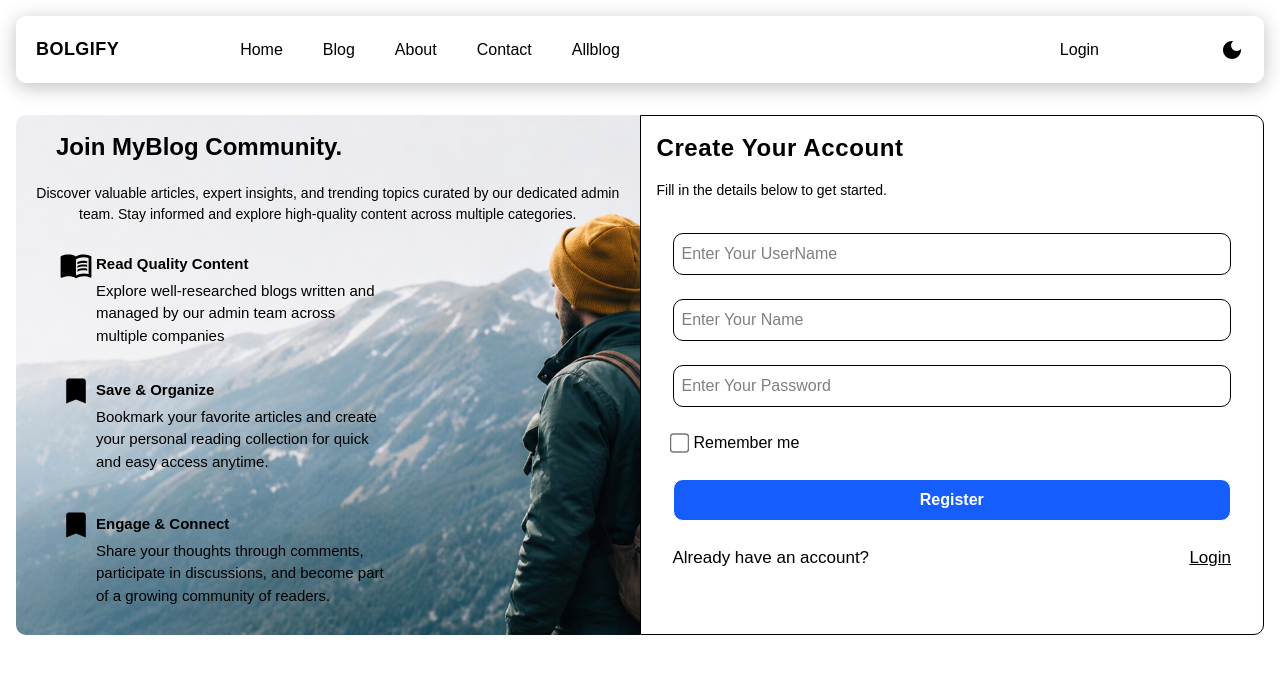
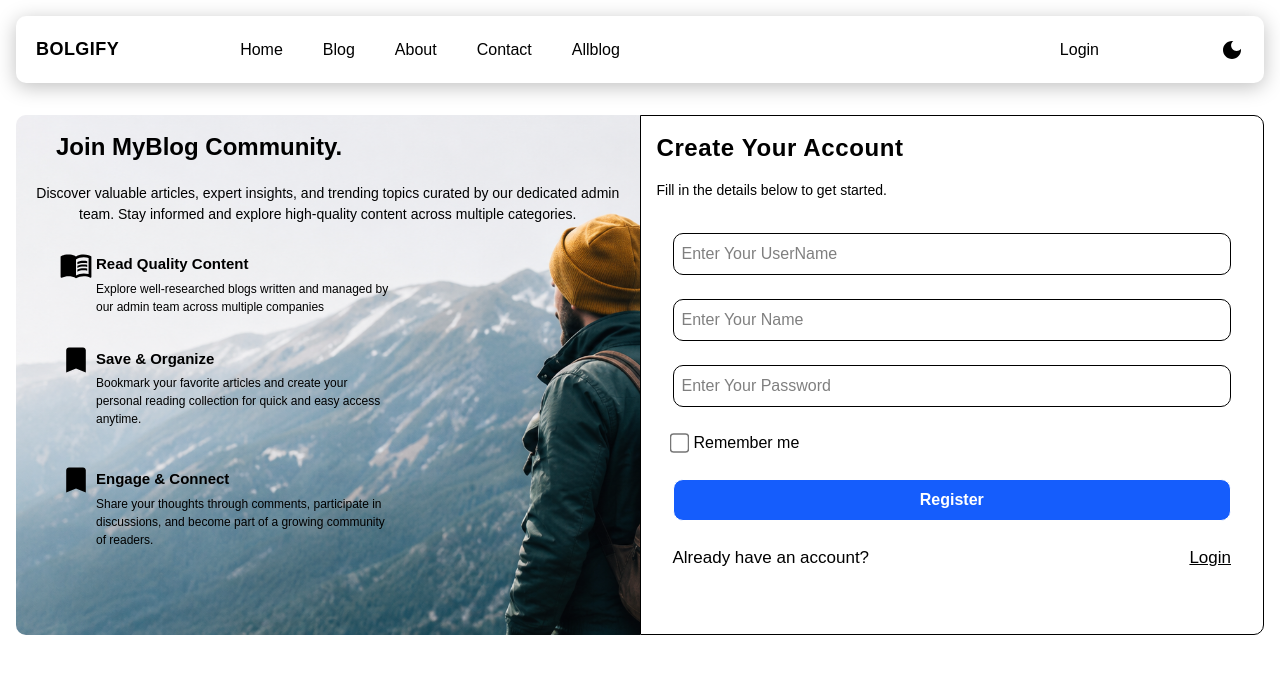
Before and after one commit to rahulrat-hub/blogify, a React app in the folder frontend/: page /register in a window 1280 px wide. Shown: the top 674 px of the page. Built offline with nearby package versions, Linux system fonts and the light colour scheme; the HTML template or start-up script is replaced by a standard one.

Commit message:
login update

```diff
--- a/frontend/src/pages/Register.jsx
+++ b/frontend/src/pages/Register.jsx
@@ -73,7 +73,7 @@ try{
 
             <div className="text-[15px] flex flex-col gap-1">
               <h1 className="font-bold">Read Quality Content</h1>
-              <p className="font-medium">
+              <p className="font-medium text-[12px]">
                 Explore well-researched blogs written and managed by our admin
                 team across multiple companies
               </p>
@@ -85,7 +85,7 @@ try{
 
             <div className="text-[15px] flex flex-col gap-1">
               <h1 className="font-bold">Save & Organize</h1>
-              <p className="font-medium">
+              <p className="font-medium text-[12px]">
                 Bookmark your favorite articles and create your personal reading
                 collection for quick and easy access anytime.
               </p>
@@ -99,7 +99,7 @@ try{
 
             <div className="text-[15px] flex flex-col gap-1">
               <h1 className="font-bold">Engage & Connect</h1>
-              <p className="font-medium">
+              <p className="font-medium text-[12px]">
                 Share your thoughts through comments, participate in
                 discussions, and become part of a growing community of readers.
               </p>
```
